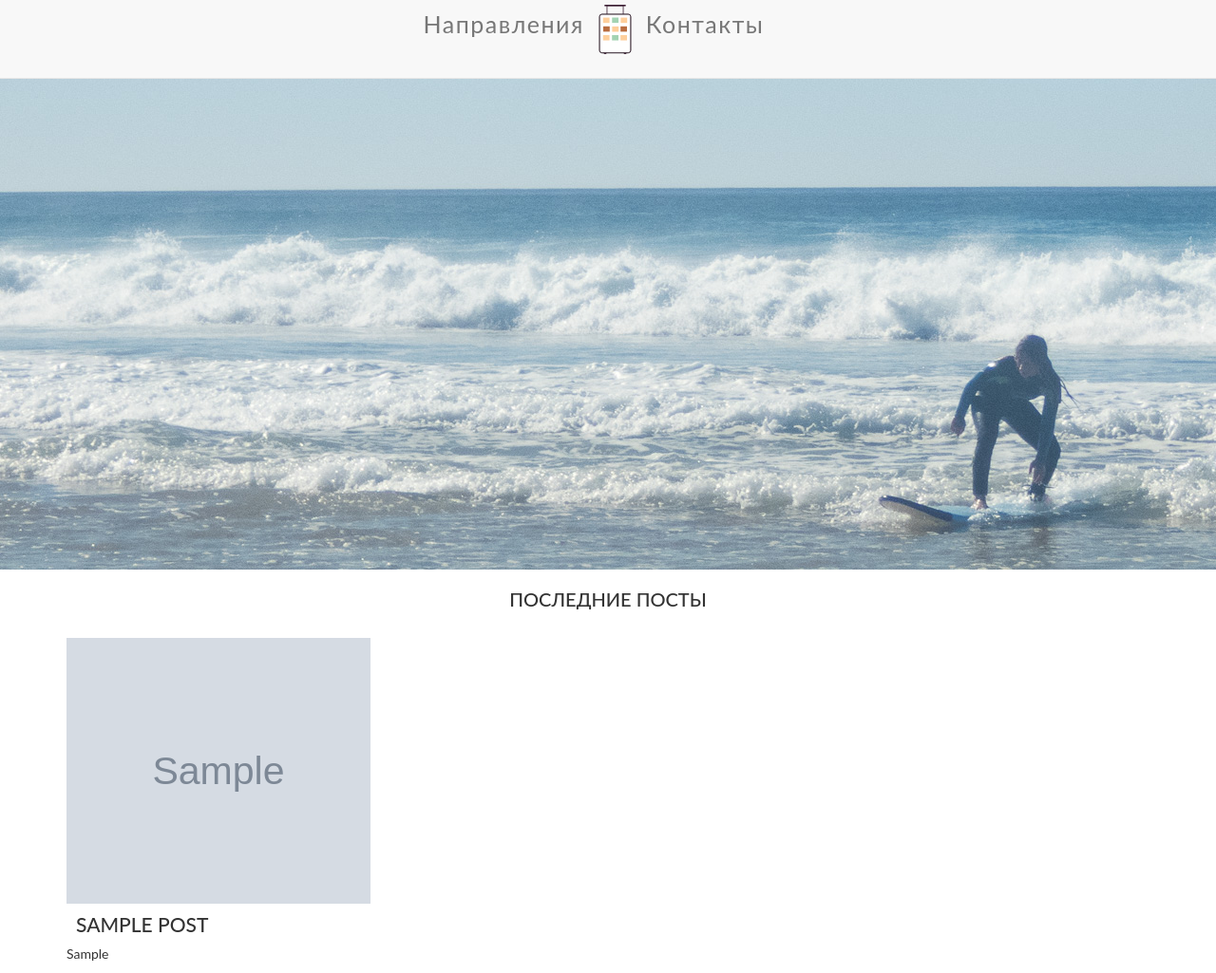
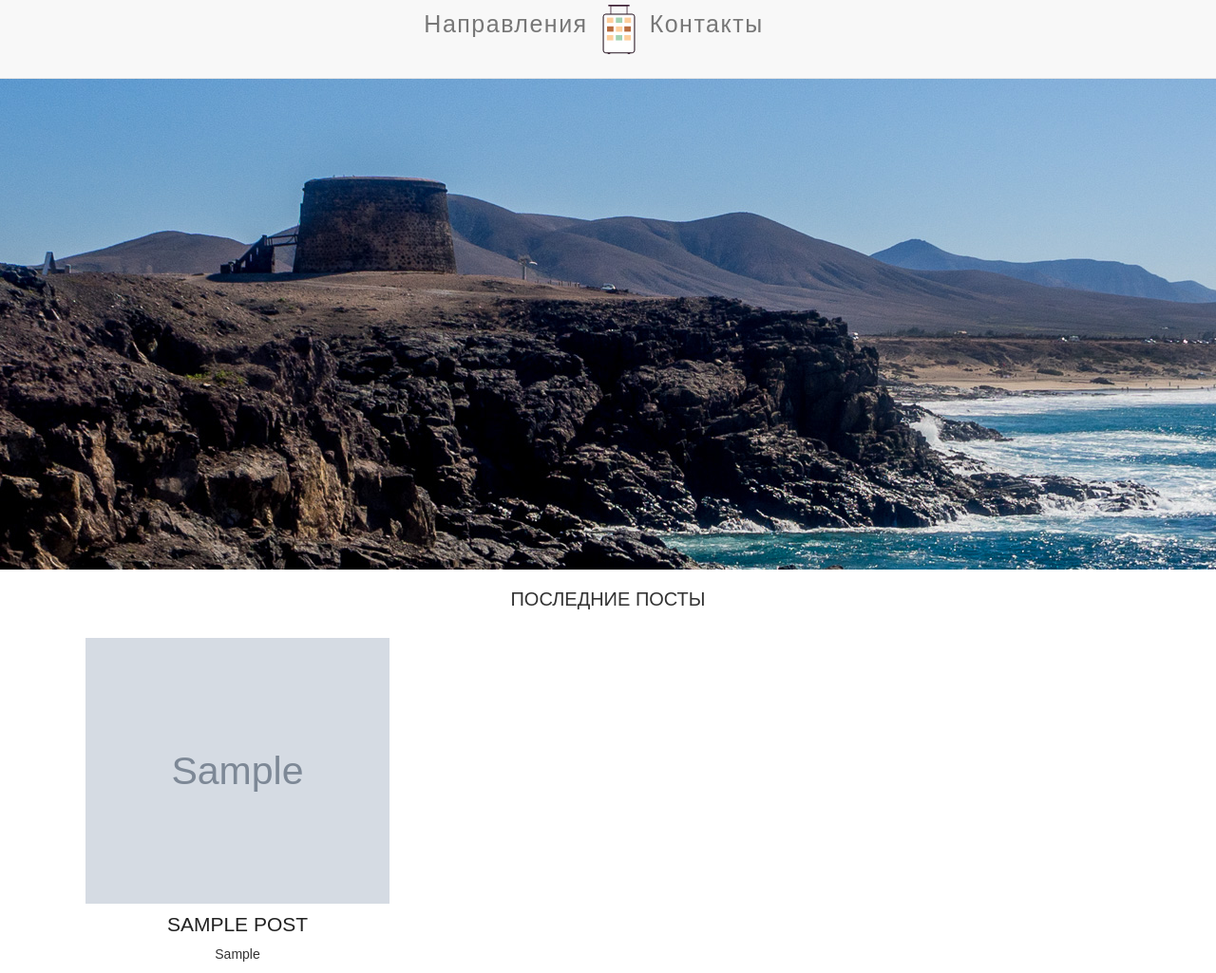
Before and after one commit to elenaoat/poezdka, a Django app: page / in a window 1280 px wide. Shown: the whole page at 95% size. Run offline with Django 3.2, Linux system fonts and the light colour scheme; tables that the repository leaves empty hold one stand-in row (values such as "Sample post"); grey boxes marked "Sample" are stand-in pictures; some libraries are stand-ins or nearby versions.

Commit message:
add another image for background and edit css

```diff
--- a/poezdka/urls.py
+++ b/poezdka/urls.py
@@ -27,7 +27,7 @@ from django.conf import settings
 from django.conf.urls.static import static
 
 urlpatterns = [
-    url(r'^', include('trips.urls')),
+    url(r'^', include('trips.urls', namespace='trips')),
     url(r'^admin/', admin.site.urls),
     # ... the rest of your URLconf goes here ...
 ] + static(settings.MEDIA_URL, document_root=settings.MEDIA_ROOT)
--- a/trips/static/trips/css/style.css
+++ b/trips/static/trips/css/style.css
@@ -1,5 +1,6 @@
 h3, h2, body {
-	font-family:  'Lato', sans-serif !important;
+	font-family:  'Fjalla One', sans-serif;
+	text-align: center;
 }
 
 body {
@@ -10,6 +11,18 @@ body {
 	font-size: 21px;
 	margin: 10px;
 	text-transform: uppercase;
+}
+
+.header-title a {
+	color: #222;
+	font-weight: 500;
+	background-color: inherit;
+	text-decoration: none;
+}
+
+.header-title a:hover {
+	color: #2da1c4;
+	font-weight: 500;
 }
 
 .general-header {
--- a/trips/templates/trips/index.html
+++ b/trips/templates/trips/index.html
@@ -2,7 +2,7 @@
 {% load staticfiles %}
 
 {% block body %}
-	<div class="site-header" style="background: url('{% static "trips/images/surfer.jpg" %}');">
+	<div class="site-header" style="background: url('{% static "trips/images/sea.jpg" %}');">
 
 	</div>
 	<div class="container">
@@ -14,7 +14,7 @@
 			<article class="col-md-4">
 				<header>
 					<img src="{{ post.image.url }}" width="320" height="280" />
-					<h2 class="header-title">{{ post.title }}</h2>
+					<h2 class="header-title"><a href="{% url 'trips:post' post.slug %} ">{{ post.title }}</a></h2>
 				</header>
 				<div class="entry-content">
 					<p>{{ post.teaser }}</p>
```
Also changed, not shown: trips/static/trips/images/sea.jpg (added), trips/static/trips/images/surfer.jpg, 5 other files.
